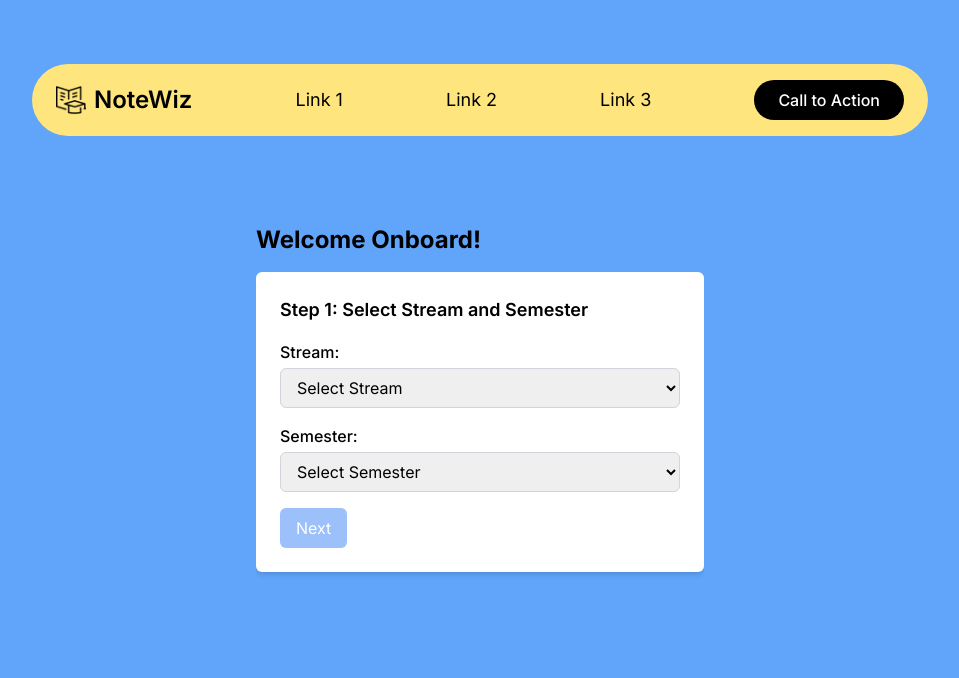
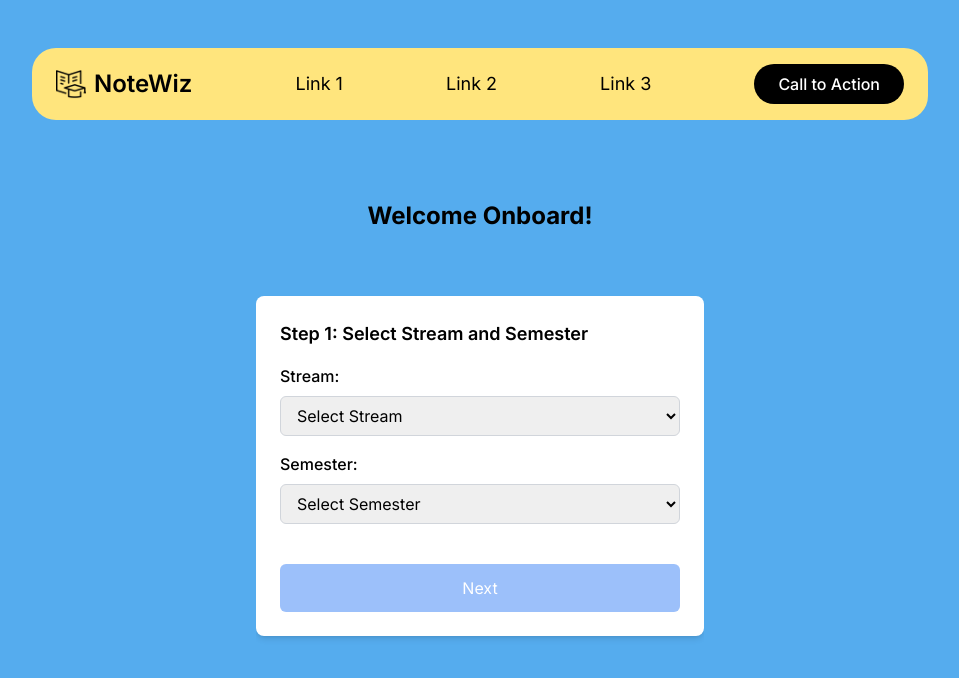
Before and after one commit to NoteWiz/NoteWiz-Website, a Next.js app in the folder notewiz/: page /onboarding in a window 1280 px wide. Shown: the top 678 px of the page, without its empty margins (160-1119 px from the left). Built offline with nearby package versions, Linux system fonts and the light colour scheme.

Commit message:
updates to onboarding page

```diff
--- a/notewiz/app/onboarding/Onboardingpage.tsx
+++ b/notewiz/app/onboarding/Onboardingpage.tsx
@@ -38,9 +38,9 @@ const OnboardingPage = () => {
   };
 
   return (
-    <div className='bg-blue-400 min-h-screen'>
+    <div className='flex flex-col items-center justify-center min-h-screen bg-secondary dark:bg-gray-800'>
       {/* Navbar */}
-      <nav className="bg-[#FFE57D] py-4 fixed w-full z-10 top-16 left-0 right-0 rounded-full mx-auto max-w-4xl">
+      <nav className="bg-[#FFE57D] py-4 fixed w-full z-10 top-12 rounded-3xl mx-auto max-w-4xl">
         <div className="container mx-auto flex justify-between items-center px-4 md:px-6">
           <div className='flex items-center'>
             <Link href='/'>
@@ -58,20 +58,20 @@ const OnboardingPage = () => {
       </nav>
 
       {/* Onboarding content */}
-      <div className="container mx-auto max-w-md py-8 mt-20 overflow-y-auto fixed left-0 right-0 bottom-0 top-[calc(12vh+1rem)]"> {/* Add mt-20 to create space between navbar and card */}
-        <h1 className="text-2xl font-bold mb-4">Welcome Onboard!</h1>
+      <div className="container mx-auto max-w-md py-8 mt-14 overflow-y-auto fixed left-0 right-0 bottom-0 top-[calc(12vh+1rem)]">
+        <h1 className="text-2xl font-bold mb-16 text-center">Welcome Onboard!</h1>
         {step === 1 && (
-          <div className="bg-white p-6 rounded-md shadow-md">
-            <h2 className="text-lg font-semibold mb-4">Step 1: Select Stream and Semester</h2>
+          <div className="bg-white p-6 rounded-lg shadow-md">
+            <h2 className="text-lg font-semibold mb-4 text-left">Step 1: Select Stream and Semester</h2>
             <div className="mb-4">
-              <label htmlFor="stream" className="block font-medium mb-1">
+              <label htmlFor="stream" className="block font-medium mb-2">
                 Stream:
               </label>
               <select
                 id="stream"
                 value={stream}
                 onChange={handleStreamChange}
-                className="w-full px-3 py-2 border border-gray-300 rounded-md"
+                className="w-full px-3 py-2 border border-gray-300 rounded-md focus:outline-none focus:ring-2 focus:ring-blue-500"
               >
                 <option value="">Select Stream</option>
                 {streams.map((s) => (
@@ -82,14 +82,14 @@ const OnboardingPage = () => {
               </select>
             </div>
             <div className="mb-4">
-              <label htmlFor="semester" className="block font-medium mb-1">
+              <label htmlFor="semester" className="block font-medium mb-2">
                 Semester:
               </label>
               <select
                 id="semester"
                 value={semester}
                 onChange={handleSemesterChange}
-                className="w-full px-3 py-2 border border-gray-300 rounded-md"
+                className="w-full px-3 py-2 border border-gray-300 rounded-md focus:outline-none focus:ring-2 focus:ring-blue-500"
               >
                 <option value="">Select Semester</option>
                 {semesters.map((s) => (
@@ -102,17 +102,17 @@ const OnboardingPage = () => {
             <button
               onClick={handleNextStep}
               disabled={!stream || !semester}
-              className="px-4 py-2 bg-blue-500 text-white rounded-md disabled:opacity-50 disabled:cursor-not-allowed hover:bg-blue-700"
+              className="px-8 py-3 mt-6 bg-blue-500 text-white rounded-md disabled:opacity-50 disabled:cursor-not-allowed hover:bg-blue-700 w-full transition-colors duration-300"
             >
               Next
             </button>
           </div>
         )}
         {step === 2 && (
-          <div className="bg-white p-6 rounded-md shadow-md">
-            <h2 className="text-lg font-semibold mb-4">Step 2: Select Subjects</h2>
+          <div className="bg-white p-6 rounded-lg shadow-md">
+            <h2 className="text-lg font-semibold mb-4 text-left">Step 2: Select Subjects</h2>
             <div className="mb-4">
-              <label htmlFor="subjects" className="block font-medium mb-1">
+              <label htmlFor="subjects" className="block font-medium mb-2">
                 Subjects:
               </label>
               <select
@@ -120,24 +120,27 @@ const OnboardingPage = () => {
                 multiple
                 value={selectedSubjects}
                 onChange={handleSubjectChange}
-                className="w-full px-3 py-2 border border-gray-300 rounded-md"
+                className="w-full h-48 px-3 py-2 border border-gray-300 rounded-md focus:outline-none focus:ring-2 focus:ring-blue-500"
               >
                 <option value="Subject 1">Subject 1</option>
                 <option value="Subject 2">Subject 2</option>
                 <option value="Subject 3">Subject 3</option>
+                <option value="Subject 4">Subject 4</option>
+                <option value="Subject 5">Subject 5</option>
+                <option value="Subject 6">Subject 6</option>
                 {/* Add more options if needed */}
               </select>
             </div>
             <div className="flex justify-between">
               <button
                 onClick={handleBackStep}
-                className="px-4 py-2 bg-gray-500 text-white rounded-md hover:bg-gray-700"
+                className="px-6 py-3 bg-gray-500 text-white rounded-md hover:bg-gray-700 transition-colors duration-300"
               >
                 Back
               </button>
               <button
                 onClick={handleNextStep}
-                className="px-4 py-2 bg-blue-500 text-white rounded-md hover:bg-blue-700"
+                className="px-6 py-3 bg-blue-500 text-white rounded-md hover:bg-blue-700 transition-colors duration-300"
               >
                 Next
               </button>
@@ -145,9 +148,9 @@ const OnboardingPage = () => {
           </div>
         )}
         {step === 3 && (
-          <div className="bg-white p-6 rounded-md shadow-md">
-            <h2 className="text-lg font-semibold mb-4">Step 3: Review and Submit</h2>
-            <div className="mb-4">
+  <div className="bg-white p-6 rounded-lg shadow-md">
+    <h2 className="text-lg font-semibold mb-4 text-left">Step 3: Review and Submit</h2>
+    <div className="mb-6">
       <p className="mb-2"><span className="font-semibold">Stream:</span> {stream}</p>
       <p className="mb-2"><span className="font-semibold">Semester:</span> {semester}</p>
       <p className="mb-2"><span className="font-semibold">Selected Subjects:</span> {selectedSubjects.join(', ')}</p>
@@ -155,13 +158,13 @@ const OnboardingPage = () => {
     <div className="flex justify-end">
       <button
         onClick={handleBackStep}
-                className="px-4 py-2 bg-gray-500 text-white rounded-md mr-2 hover:bg-gray-700"
+        className="px-6 py-3 bg-gray-500 text-white rounded-md mr-4 hover:bg-gray-700 transition-colors duration-300"
       >
         Back
       </button>
       <button
         onClick={handleSubmit}
-                className="px-4 py-2 bg-blue-500 text-white rounded-md hover:bg-blue-700"
+        className="px-6 py-3 bg-blue-500 text-white rounded-md hover:bg-blue-700 transition-colors duration-300"
       >
         Submit
       </button>
```
Lines whose indentation alone changed are shown as unchanged.
